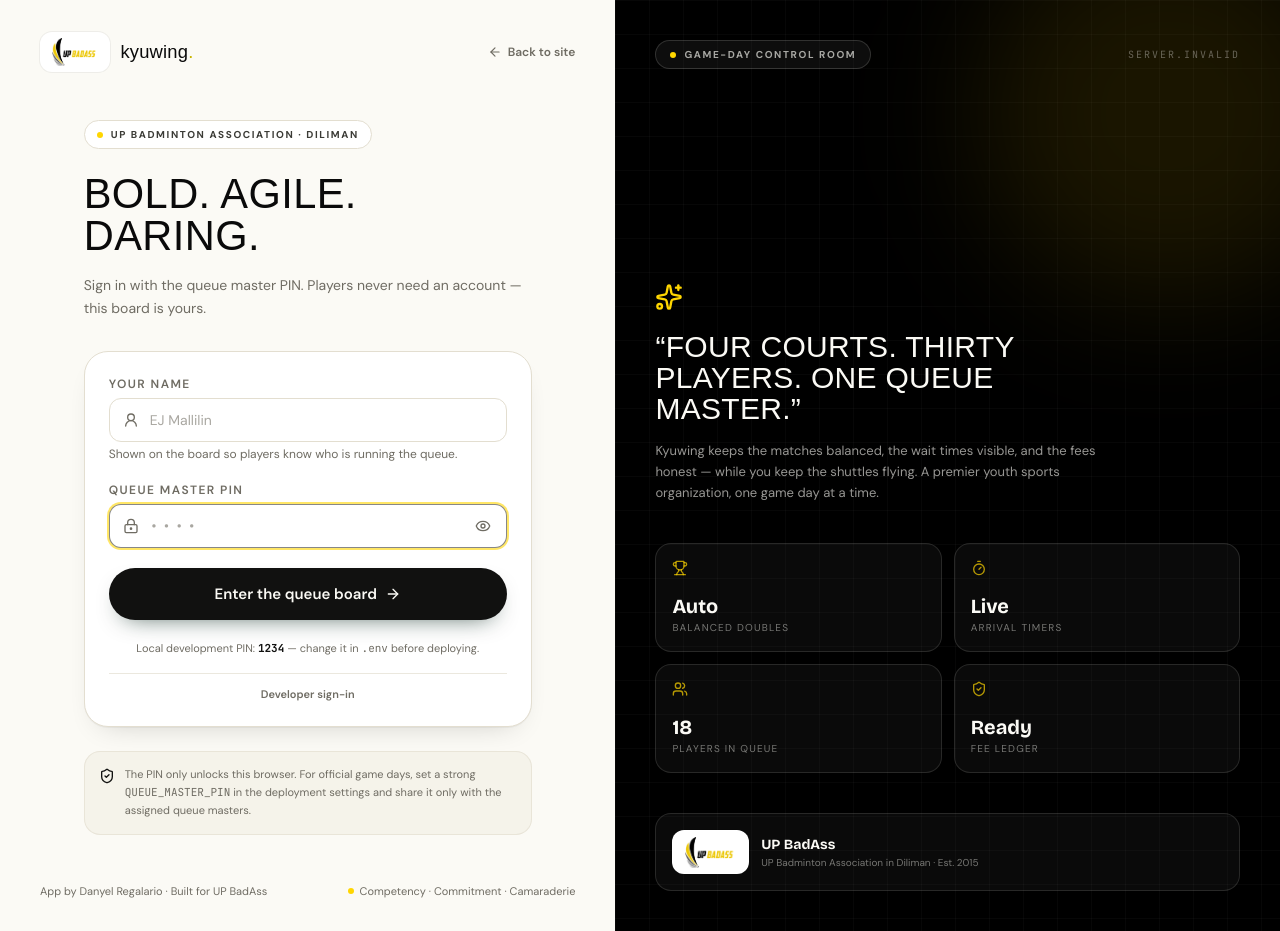
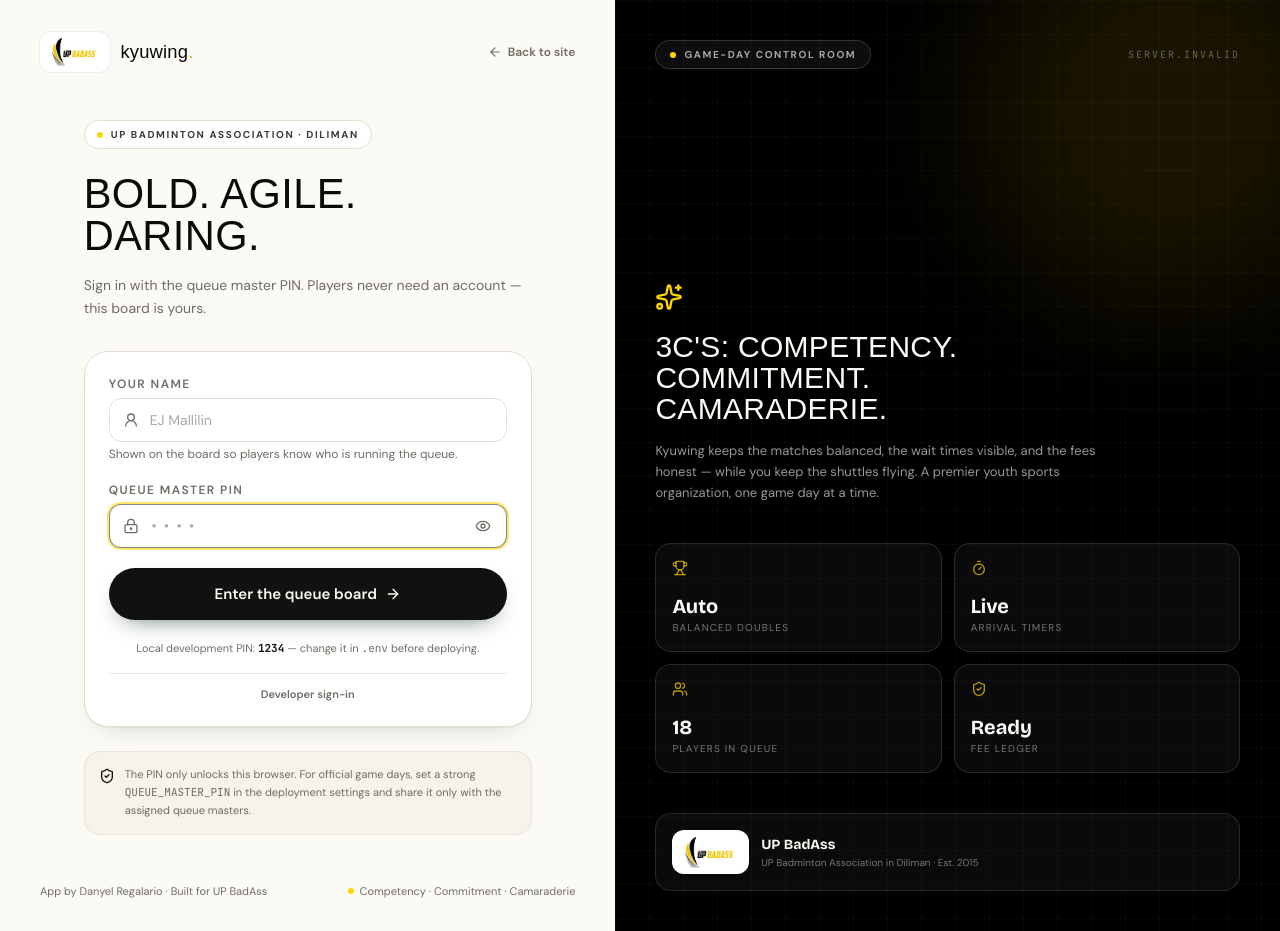
Before and after one commit to jeremiahdanielregalario/kyuwing, a Next.js app: page /login in a window 1280 px wide. Built offline with nearby package versions, Linux system fonts and the light colour scheme; no server answers; a web font is replaced by a local one.

Commit message:
Login: 3C's motto replaces the side quote

```diff
--- a/app/login/page.tsx
+++ b/app/login/page.tsx
@@ -71,7 +71,10 @@ export default async function LoginPage({
             />
             <div className="border-line/70 mt-4 border-t pt-3 text-center text-[11px]">
               {mode === "admin" ? (
-                <Link href={`/login?next=${encodeURIComponent(next)}`} className="text-muted hover:text-ink font-semibold transition">
+                <Link
+                  href={`/login?next=${encodeURIComponent(next)}`}
+                  className="text-muted hover:text-ink font-semibold transition"
+                >
                   ← Queue-master sign-in
                 </Link>
               ) : (
@@ -91,13 +94,14 @@ export default async function LoginPage({
               {mode === "admin" ? (
                 <>
                   The developer session can hide optional UI for everyone. Keep{" "}
-                  <span className="font-mono">ADMIN_PIN</span> private and different from the queue-master PIN.
+                  <span className="font-mono">ADMIN_PIN</span> private and different from the queue-master
+                  PIN.
                 </>
               ) : (
                 <>
                   The PIN only unlocks this browser. For official game days, set a strong{" "}
-                  <span className="font-mono">QUEUE_MASTER_PIN</span> in the deployment settings and share it only
-                  with the assigned queue masters.
+                  <span className="font-mono">QUEUE_MASTER_PIN</span> in the deployment settings and share it
+                  only with the assigned queue masters.
                 </>
               )}
             </p>
@@ -130,7 +134,9 @@ export default async function LoginPage({
           <div className="max-w-md">
             <Sparkles className="text-lime h-7 w-7" />
             <p className="font-brand mt-5 text-3xl leading-[1.04] tracking-tight uppercase">
-              &ldquo;Four courts. Thirty players. One queue master.&rdquo;
+              3C&apos;s: Competency. Commitment.
+              <br />
+              Camaraderie.
             </p>
             <p className="text-cream/60 mt-4 text-[13px] leading-relaxed">
               Kyuwing keeps the matches balanced, the wait times visible, and the fees honest — while you keep
```
Also changed, not shown: 1 other file (tests, documents, lock files or other folders).
